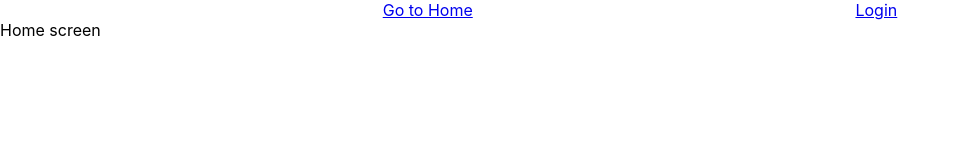
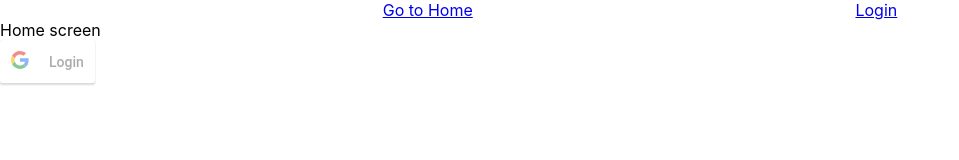
Before and after one commit to facuhump2409/Wololo-Frontend, a React (Create React App) app: page / in a window 1280 px wide. Shown: the top 160 px of the page, without its empty margins (0-959 px from the left). Built offline with nearby package versions, Linux system fonts and the light colour scheme.

Commit message:
ya creado boton de login de google con nuestras credenciales

```diff
--- a/package.json
+++ b/package.json
@@ -8,6 +8,7 @@
     "@testing-library/user-event": "^7.1.2",
     "react": "^16.13.1",
     "react-dom": "^16.13.1",
+    "react-google-login": "^5.1.21",
     "react-router-dom": "^5.2.0",
     "react-scripts": "3.4.3"
   },
--- a/src/app/App.js
+++ b/src/app/App.js
@@ -1,10 +1,14 @@
 import React from 'react';
 
 import Routes from './components/Routes'
+import GoogleBtn from './components/components/GoogleBtn';
 
 function App() {
   return (
+    <div>
       <Routes />
+      <GoogleBtn />
+    </div>
   );
 }
 
--- /dev/null
+++ b/src/app/components/components/GoogleBtn.js
@@ -0,0 +1,74 @@
+
+import React, { Component } from 'react'
+import { GoogleLogin, GoogleLogout } from 'react-google-login';
+
+
+const CLIENT_ID = '207092437990-895e757752shd22uaersn8j12hkbfpvl.apps.googleusercontent.com';
+
+
+class GoogleBtn extends Component {
+   constructor(props) {
+    super(props);
+
+    this.state = {
+      isLogined: false,
+      accessToken: ''
+    };
+
+    this.login = this.login.bind(this);
+    this.handleLoginFailure = this.handleLoginFailure.bind(this);
+    this.logout = this.logout.bind(this);
+    this.handleLogoutFailure = this.handleLogoutFailure.bind(this);
+  }
+
+  login (response) {
+    if(response.accessToken){
+      this.setState(state => ({
+        isLogined: true,
+        accessToken: response.accessToken
+      }));
+    }
+  }
+
+  logout (response) {
+    this.setState(state => ({
+      isLogined: false,
+      accessToken: ''
+    }));
+  }
+
+  handleLoginFailure (response) {
+    alert('Failed to log in')
+  }
+
+  handleLogoutFailure (response) {
+    alert('Failed to log out')
+  }
+
+  render() {
+    return (
+    <div>
+      { this.state.isLogined ?
+        <GoogleLogout
+          clientId={ CLIENT_ID }
+          buttonText='Logout'
+          onLogoutSuccess={ this.logout }
+          onFailure={ this.handleLogoutFailure }
+        >
+        </GoogleLogout>: <GoogleLogin
+          clientId={ CLIENT_ID }
+          buttonText='Login'
+          onSuccess={ this.login }
+          onFailure={ this.handleLoginFailure }
+          cookiePolicy={ 'single_host_origin' }
+          responseType='code,token'
+        />
+      }
+      { this.state.accessToken ? <h5>Your Access Token: <br/><br/> { this.state.accessToken }</h5> : null }
+
+    </div>
+    )
+  }
+}
+
+export default GoogleBtn;
```
Also changed, not shown: 1 other file (tests, documents, lock files or other folders).
